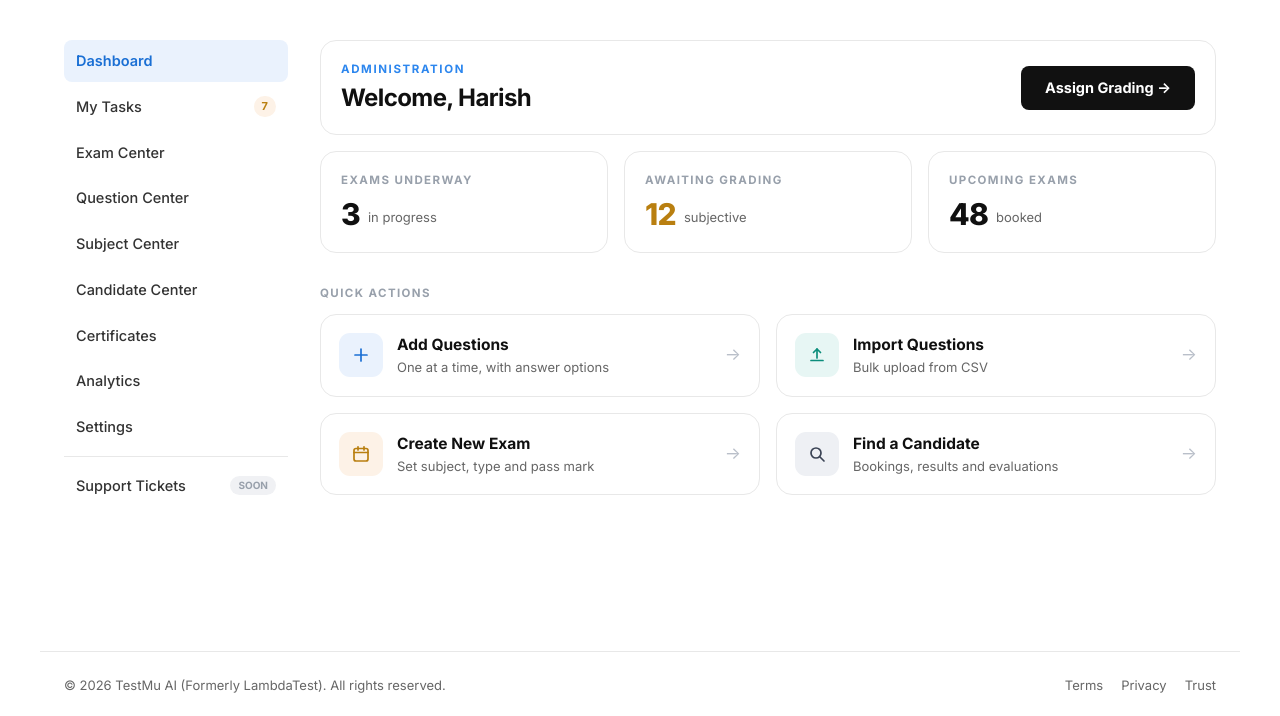
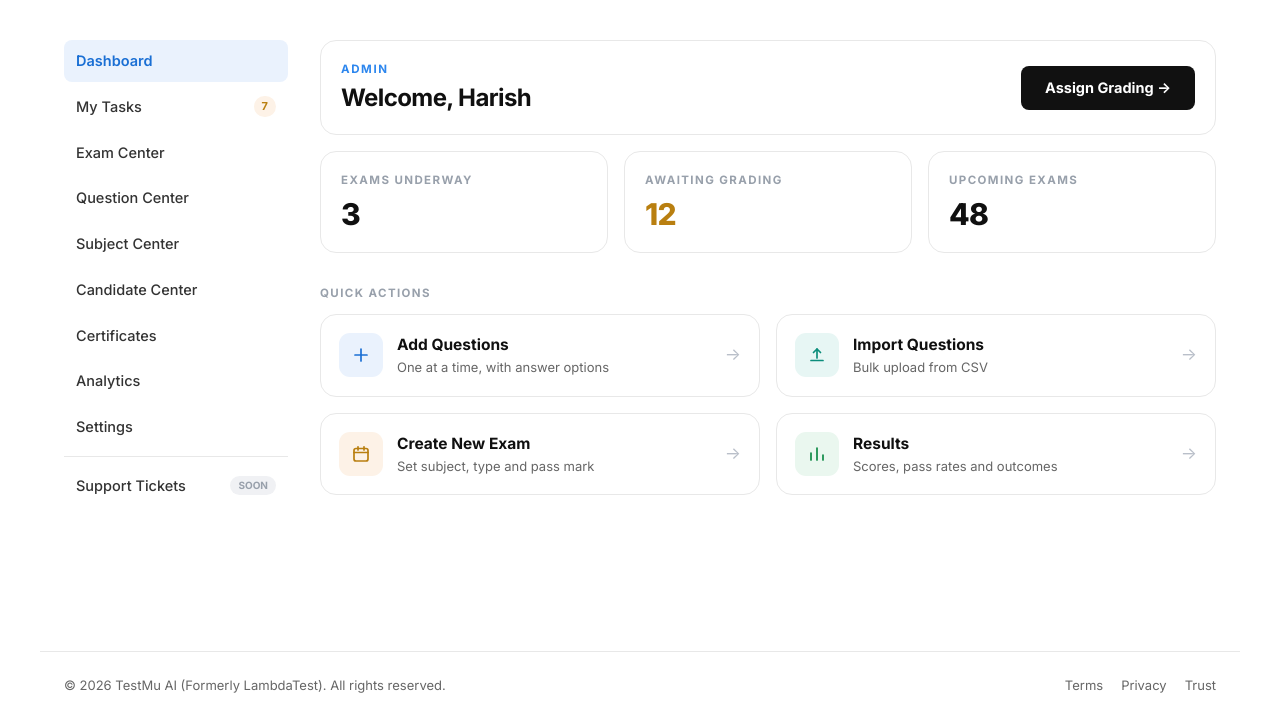
Before and after one commit to LambdaTest/testmuai_certifications, a Django app: template templates/home/dashboard_admin.html in a window 1280 px wide. Shown: the part 65-781 px from the top of the page. Run offline with Django 5.2, Linux system fonts and the light colour scheme; the template is opened without the code that fills it, so the values that code supplies are empty.

Commit message:
Cosmetic changes

```diff
--- a/templates/home/dashboard_admin.html
+++ b/templates/home/dashboard_admin.html
@@ -44,8 +44,8 @@
             Exam Center      exams: create, edit, publish
             Question Center  question bank: add, import, tag, search
             Subject Center   subjects
-            Candidate Center lookup by email/name/external_id → their bookings,
-                             results, evaluations; also Export Candidates
+            Candidate Center find a candidate by email/name/external_id → their
+                             bookings, results, evaluations; also Export Candidates
             Certificates     issue, revoke, reissue, verify
             Analytics        pass rates, question performance
             Settings         booking rules, email templates, Manage Roles
@@ -85,7 +85,7 @@
       {# Welcome + primary action #}
       <div class="flex flex-wrap items-center justify-between gap-4 rounded-2xl border border-line bg-white p-5">
         <div>
-          <div class="text-[11.5px] font-bold tracking-[1.6px] text-brand uppercase">Administration</div>
+          <div class="text-[11.5px] font-bold tracking-[1.6px] text-brand uppercase">Admin</div>
           {# user_name #}
           <h1 class="mt-1 text-2xl font-bold tracking-tight">Welcome, Harish</h1>
         </div>
@@ -100,27 +100,24 @@
         {# exams_underway — attempts in progress right now #}
         <a href="#" class="rounded-2xl border border-line bg-white p-5 hover:border-brand hover:shadow-[0_10px_26px_rgba(16,42,90,.08)]">
           <div class="text-[11.5px] font-bold tracking-[1.4px] text-faint uppercase">Exams underway</div>
-          <div class="mt-1.5 flex items-end gap-2">
+          <div class="mt-1.5">
             <span class="text-3xl font-extrabold tracking-tight">3</span>
-            <span class="mb-1 text-[13px] text-muted">in progress</span>
           </div>
         </a>
 
         {# awaiting_grading — subjective attempts not yet evaluated #}
         <a href="#" class="rounded-2xl border border-line bg-white p-5 hover:border-brand hover:shadow-[0_10px_26px_rgba(16,42,90,.08)]">
           <div class="text-[11.5px] font-bold tracking-[1.4px] text-faint uppercase">Awaiting grading</div>
-          <div class="mt-1.5 flex items-end gap-2">
+          <div class="mt-1.5">
             <span class="text-3xl font-extrabold tracking-tight text-warn">12</span>
-            <span class="mb-1 text-[13px] text-muted">subjective</span>
           </div>
         </a>
 
         {# upcoming_exams — bookings ahead of now #}
         <a href="#" class="rounded-2xl border border-line bg-white p-5 hover:border-brand hover:shadow-[0_10px_26px_rgba(16,42,90,.08)]">
           <div class="text-[11.5px] font-bold tracking-[1.4px] text-faint uppercase">Upcoming exams</div>
-          <div class="mt-1.5 flex items-end gap-2">
+          <div class="mt-1.5">
             <span class="text-3xl font-extrabold tracking-tight">48</span>
-            <span class="mb-1 text-[13px] text-muted">booked</span>
           </div>
         </a>
       </div>
@@ -166,14 +163,14 @@
           <span class="ml-auto text-[17px] text-[#B9BFC9]">→</span>
         </a>
 
-        {# The support-desk entry point: find a person, see everything about them #}
+        {# Candidate lookup lives in Candidate Center — this is exam outcomes #}
         <a href="#" class="flex items-center gap-3.5 rounded-2xl border border-line bg-white p-[18px] hover:border-brand hover:shadow-[0_10px_26px_rgba(16,42,90,.10)]">
-          <span class="grid size-11 flex-none place-items-center rounded-[11px] bg-[#EEF0F4]">
-            <svg width="20" height="20" fill="none" stroke="#3A4354" stroke-width="1.7" stroke-linecap="round" stroke-linejoin="round"><circle cx="9" cy="9" r="5"/><path d="m13 13 4 4"/></svg>
+          <span class="grid size-11 flex-none place-items-center rounded-[11px] bg-ok-tint">
+            <svg width="20" height="20" fill="none" stroke="#0E8A45" stroke-width="1.7" stroke-linecap="round" stroke-linejoin="round"><path d="M4 16V9"/><path d="M10 16V4"/><path d="M16 16v-5"/></svg>
           </span>
           <span class="min-w-0">
-            <span class="block text-[15.5px] font-bold text-ink">Find a Candidate</span>
-            <span class="mt-0.5 block text-[13px] text-muted">Bookings, results and evaluations</span>
+            <span class="block text-[15.5px] font-bold text-ink">Results</span>
+            <span class="mt-0.5 block text-[13px] text-muted">Scores, pass rates and outcomes</span>
           </span>
           <span class="ml-auto text-[17px] text-[#B9BFC9]">→</span>
         </a>
```
